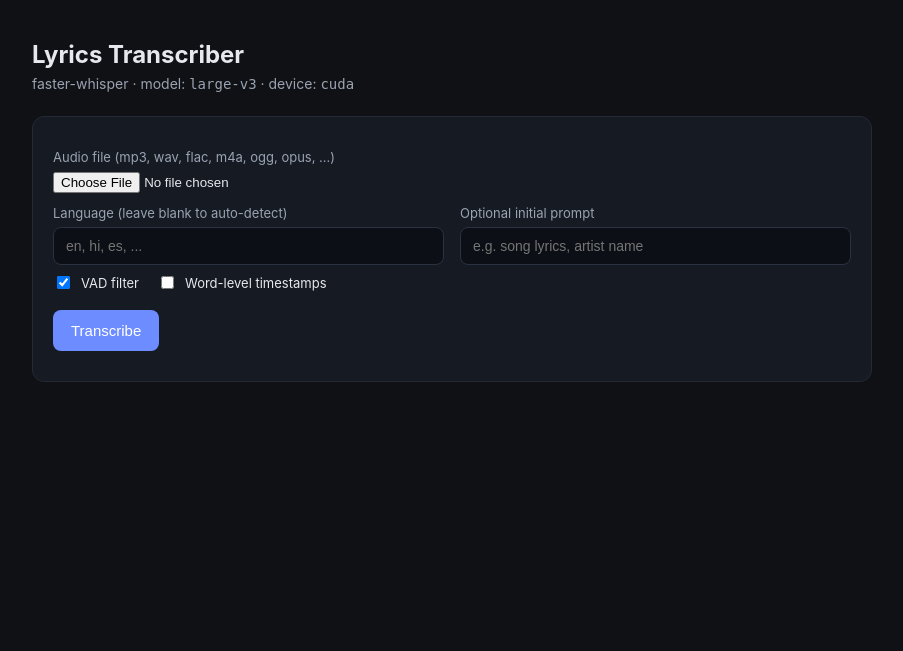
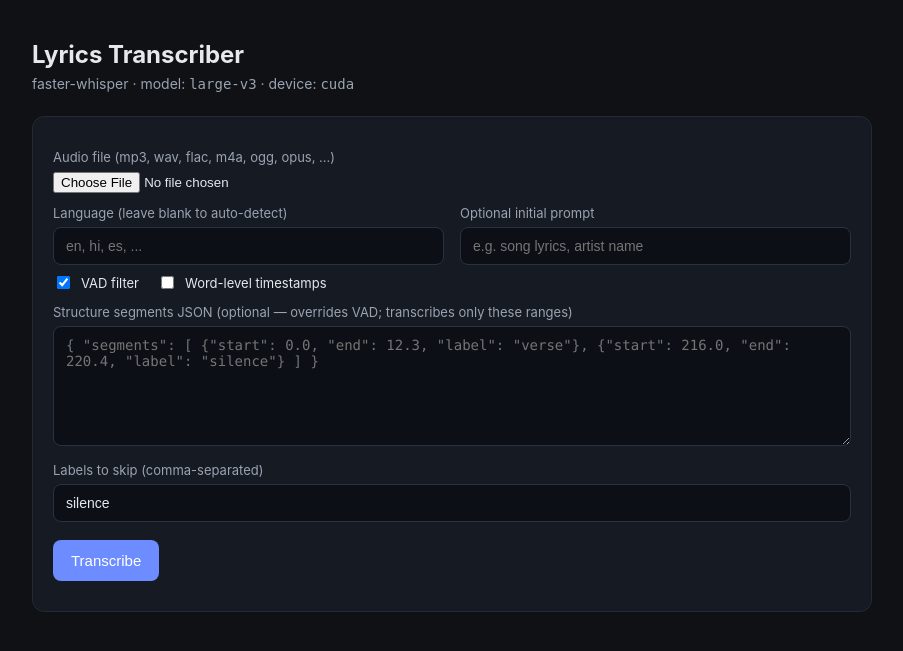
Before and after one commit to its-ammu/lyric-extraction, a Flask app: page / in a window 1280 px wide. Shown: the top 651 px of the page, without its empty margins (188-1091 px from the left). Run offline with Flask 3, Linux system fonts and the light colour scheme.

Commit message:
Add structure-segment mode for transcription

```diff
--- a/app.py
+++ b/app.py
@@ -4,6 +4,7 @@ Designed to run on an EC2 GPU instance (CUDA 12 + cuDNN 9).
 """
 from __future__ import annotations
 
+import json
 import logging
 import os
 import tempfile
@@ -15,7 +16,7 @@ from typing import Optional
 from flask import Flask, jsonify, render_template, request
 from werkzeug.utils import secure_filename
 
-from faster_whisper import BatchedInferencePipeline, WhisperModel
+from faster_whisper import BatchedInferencePipeline, WhisperModel, decode_audio
 
 logging.basicConfig(
     level=logging.INFO,
@@ -34,6 +35,11 @@ BEAM_SIZE = int(os.environ.get("WHISPER_BEAM_SIZE", "5"))
 BATCH_SIZE = int(os.environ.get("WHISPER_BATCH_SIZE", "8"))
 USE_BATCHED = os.environ.get("WHISPER_BATCHED", "1") == "1"
 DOWNLOAD_ROOT = os.environ.get("WHISPER_MODEL_DIR")  # optional cache dir
+
+# faster-whisper resamples audio to this rate; we slice raw arrays at it too.
+SAMPLE_RATE = 16000
+# Structure labels treated as non-vocal and skipped when segment ranges given.
+DEFAULT_SKIP_LABELS = {"silence"}
 
 MAX_UPLOAD_MB = int(os.environ.get("MAX_UPLOAD_MB", "200"))
 ALLOWED_EXTENSIONS = {
@@ -76,6 +82,134 @@ def get_model() -> tuple[WhisperModel, Optional[BatchedInferencePipeline]]:
 
 
 # ---------------------------------------------------------------------------
+# Structure-segment helpers (transcribe explicit ranges instead of using VAD)
+# ---------------------------------------------------------------------------
+def _extract_segments(data) -> Optional[list]:
+    """Find a list of {start, end, label} dicts anywhere in parsed JSON.
+
+    Accepts the raw list, an object with a "segments" key (e.g. allin1
+    output), or any nested structure containing such a list.
+    """
+    def _looks_like_segments(value) -> bool:
+        return (
+            isinstance(value, list)
+            and len(value) > 0
+            and all(
+                isinstance(x, dict) and "start" in x and "end" in x for x in value
+            )
+        )
+
+    if _looks_like_segments(data):
+        return data
+    if isinstance(data, dict):
+        if _looks_like_segments(data.get("segments")):
+            return data["segments"]
+        for value in data.values():
+            found = _extract_segments(value)
+            if found:
+                return found
+    elif isinstance(data, list):
+        for item in data:
+            found = _extract_segments(item)
+            if found:
+                return found
+    return None
+
+
+def _build_ranges(segments, skip_labels) -> list[tuple[float, float]]:
+    """Turn structure segments into merged (start, end) ranges to transcribe.
+
+    Segments whose label is in `skip_labels` are dropped. Touching/overlapping
+    ranges are merged so Whisper sees continuous vocals with proper context.
+    """
+    keep: list[tuple[float, float]] = []
+    for seg in segments:
+        label = str(seg.get("label", "")).strip().lower()
+        if label in skip_labels:
+            continue
+        try:
+            start = float(seg["start"])
+            end = float(seg["end"])
+        except (KeyError, TypeError, ValueError):
+            continue
+        if end > start:
+            keep.append((start, end))
+
+    keep.sort()
+    merged: list[list[float]] = []
+    for start, end in keep:
+        if merged and start <= merged[-1][1] + 0.05:
+            merged[-1][1] = max(merged[-1][1], end)
+        else:
+            merged.append([start, end])
+    return [(a, b) for a, b in merged]
+
+
+def _seg_to_entry(seg, seg_id: int, offset: float, word_timestamps: bool) -> dict:
+    """Serialize a faster-whisper segment, shifting times by `offset` seconds."""
+    entry = {
+        "id": seg_id,
+        "start": round(seg.start + offset, 3),
+        "end": round(seg.end + offset, 3),
+        "text": seg.text.strip(),
+    }
+    if word_timestamps and seg.words:
+        entry["words"] = [
+            {
+                "start": round(w.start + offset, 3),
+                "end": round(w.end + offset, 3),
+                "word": w.word,
+                "probability": round(w.probability, 4),
+            }
+            for w in seg.words
+        ]
+    return entry
+
+
+def _transcribe_ranges(model, batched, audio_array, ranges, *,
+                       language, word_timestamps, initial_prompt):
+    """Transcribe each (start, end) range and stitch results with time offsets."""
+    segments: list[dict] = []
+    full_text_parts: list[str] = []
+    info = None
+    detected_language = language
+    next_id = 0
+
+    for start, end in ranges:
+        s = int(round(start * SAMPLE_RATE))
+        e = int(round(end * SAMPLE_RATE))
+        clip = audio_array[s:e]
+        if clip.shape[0] == 0:
+            continue
+
+        kwargs = dict(
+            beam_size=BEAM_SIZE,
+            language=detected_language,
+            word_timestamps=word_timestamps,
+            initial_prompt=initial_prompt,
+        )
+        if batched is not None:
+            seg_iter, clip_info = batched.transcribe(
+                clip, batch_size=BATCH_SIZE, **kwargs
+            )
+        else:
+            seg_iter, clip_info = model.transcribe(clip, **kwargs)
+
+        if info is None:
+            info = clip_info
+            # Reuse the first detected language so the whole song stays consistent.
+            if detected_language is None:
+                detected_language = clip_info.language
+
+        for seg in seg_iter:
+            segments.append(_seg_to_entry(seg, next_id, start, word_timestamps))
+            full_text_parts.append(seg.text)
+            next_id += 1
+
+    return segments, full_text_parts, info
+
+
+# ---------------------------------------------------------------------------
 # Flask app
 # ---------------------------------------------------------------------------
 app = Flask(__name__)
@@ -114,12 +248,75 @@ def transcribe():
     vad_filter = request.form.get("vad_filter", "true").lower() == "true"
     initial_prompt = request.form.get("initial_prompt") or None
 
+    # Optional structure segments (e.g. allin1 output). When supplied, we
+    # transcribe only the non-skipped time ranges instead of relying on VAD.
+    segments_raw = request.form.get("segments") or None
+    skip_labels = {
+        s.strip().lower()
+        for s in request.form.get("skip_labels", "silence").split(",")
+        if s.strip()
+    } or DEFAULT_SKIP_LABELS
+
+    structure_segments = None
+    if segments_raw:
+        try:
+            parsed = json.loads(segments_raw)
+        except json.JSONDecodeError as e:
+            return jsonify({"error": f"Invalid 'segments' JSON: {e}"}), 400
+        structure_segments = _extract_segments(parsed)
+        if not structure_segments:
+            return jsonify({
+                "error": "Could not find a list of {start, end, label} objects "
+                         "in 'segments'.",
+            }), 400
+
     safe_name = secure_filename(audio.filename)
     tmp_path = UPLOAD_DIR / f"{uuid.uuid4().hex}_{safe_name}"
     audio.save(tmp_path)
 
     try:
         model, batched = get_model()
+
+        # --- Structure-segment mode: transcribe explicit ranges ------------
+        if structure_segments is not None:
+            ranges = _build_ranges(structure_segments, skip_labels)
+            if not ranges:
+                return jsonify({
+                    "error": "No transcribable ranges left after skipping labels "
+                             f"{sorted(skip_labels)}.",
+                }), 400
+
+            logger.info(
+                "Transcribing %s in structure-segment mode "
+                "(%d range(s), lang=%s, word_ts=%s, skip=%s)",
+                tmp_path.name, len(ranges), language, word_timestamps,
+                sorted(skip_labels),
+            )
+
+            audio_array = decode_audio(str(tmp_path), sampling_rate=SAMPLE_RATE)
+            with _transcribe_lock:
+                segments, full_text_parts, info = _transcribe_ranges(
+                    model, batched, audio_array, ranges,
+                    language=language,
+                    word_timestamps=word_timestamps,
+                    initial_prompt=initial_prompt,
+                )
+
+            return jsonify({
+                "mode": "structure-segments",
+                "language": info.language if info else (language or "unknown"),
+                "language_probability": (
+                    round(info.language_probability, 4) if info else None
+                ),
+                "duration": round(len(audio_array) / SAMPLE_RATE, 3),
+                "text": "".join(full_text_parts).strip(),
+                "ranges": [
+                    {"start": round(a, 3), "end": round(b, 3)} for a, b in ranges
+                ],
+                "segments": segments,
+            })
+
+        # --- Default mode: whole file, optional VAD ------------------------
         logger.info(
             "Transcribing %s (lang=%s, word_ts=%s, vad=%s)",
             tmp_path.name, language, word_timestamps, vad_filter,
@@ -149,23 +346,7 @@ def transcribe():
             segments = []
             full_text_parts = []
             for seg in segments_iter:
-                entry = {
-                    "id": seg.id,
-                    "start": round(seg.start, 3),
-                    "end": round(seg.end, 3),
-                    "text": seg.text.strip(),
-                }
-                if word_timestamps and seg.words:
-                    entry["words"] = [
-                        {
-                            "start": round(w.start, 3),
-                            "end": round(w.end, 3),
-                            "word": w.word,
-                            "probability": round(w.probability, 4),
-                        }
-                        for w in seg.words
-                    ]
-                segments.append(entry)
+                segments.append(_seg_to_entry(seg, seg.id, 0.0, word_timestamps))
                 full_text_parts.append(seg.text)
 
         return jsonify({
--- a/templates/index.html
+++ b/templates/index.html
@@ -14,8 +14,9 @@
     .sub { color: var(--muted); margin-bottom: 24px; font-size: 14px; }
     .card { background: var(--panel); border: 1px solid #232936; border-radius: 12px; padding: 20px; }
     label { display: block; margin: 12px 0 6px; font-size: 13px; color: var(--muted); }
-    input[type=text], select { width: 100%; padding: 10px 12px; background: #0c0f15; color: var(--text);
+    input[type=text], select, textarea { width: 100%; padding: 10px 12px; background: #0c0f15; color: var(--text);
                                border: 1px solid #2a3242; border-radius: 8px; font-size: 14px; }
+    textarea { min-height: 120px; resize: vertical; font-family: ui-monospace, SFMono-Regular, Menlo, monospace; }
     .row { display: flex; gap: 16px; flex-wrap: wrap; }
     .row > div { flex: 1 1 220px; }
     .checks { display: flex; gap: 18px; margin-top: 8px; font-size: 14px; color: var(--text); }
@@ -58,6 +59,16 @@
           <label><input type="checkbox" name="word_timestamps" /> Word-level timestamps</label>
         </div>
 
+        <label for="segments">Structure segments JSON (optional — overrides VAD; transcribes only these ranges)</label>
+        <textarea id="segments" name="segments" placeholder='{ "segments": [ {"start": 0.0, "end": 12.3, "label": "verse"}, {"start": 216.0, "end": 220.4, "label": "silence"} ] }'></textarea>
+
+        <div class="row">
+          <div>
+            <label for="skip_labels">Labels to skip (comma-separated)</label>
+            <input id="skip_labels" name="skip_labels" type="text" placeholder="silence" value="silence" />
+          </div>
+        </div>
+
         <button id="go" type="submit">Transcribe</button>
         <div id="status" class="status"></div>
       </form>
@@ -97,6 +108,8 @@
       fd.append("initial_prompt", document.getElementById("prompt").value);
       fd.append("vad_filter", form.vad_filter.checked ? "true" : "false");
       fd.append("word_timestamps", form.word_timestamps.checked ? "true" : "false");
+      fd.append("segments", document.getElementById("segments").value);
+      fd.append("skip_labels", document.getElementById("skip_labels").value);
 
       goBtn.disabled = true;
       statusEl.textContent = "Transcribing... (first request may load the model)";
@@ -110,7 +123,10 @@
         if (!res.ok) throw new Error(data.error || `HTTP ${res.status}`);
 
         const elapsed = ((performance.now() - t0) / 1000).toFixed(2);
-        metaEl.textContent = `language=${data.language} (p=${data.language_probability}) · duration=${data.duration}s · request=${elapsed}s`;
+        let meta = `language=${data.language} (p=${data.language_probability}) · duration=${data.duration}s · request=${elapsed}s`;
+        if (data.mode) meta += ` · mode=${data.mode}`;
+        if (data.ranges) meta += ` · ${data.ranges.length} range(s)`;
+        metaEl.textContent = meta;
         textEl.textContent = data.text;
 
         segmentsEl.innerHTML = "";
```
Also changed, not shown: README.md.
